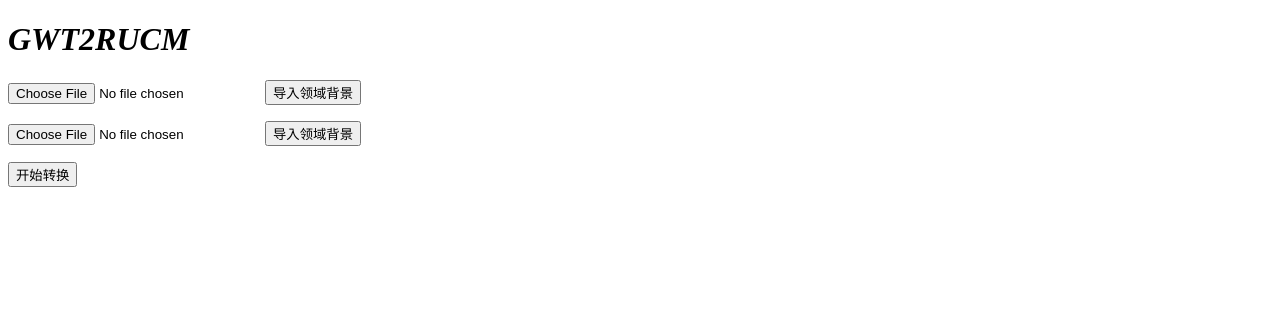
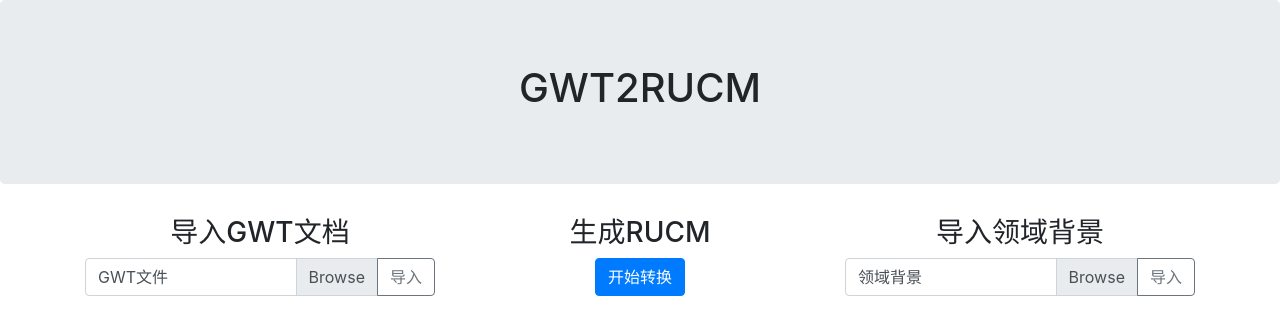
Before and after one commit to PatrickZad/AISRED, a Flask app: page / in a window 1280 px wide. Shown: the top 335 px of the page. Run offline with Flask 2, Linux system fonts and the light colour scheme; parts of the project's set-up code (start-up, migrations or seed data) failed here and were passed over; some libraries are stand-ins or nearby versions.

Commit message:
添加表示层，控制层，数据调度器，数据层的接口描述

```diff
--- a/Project/GWT2RUCM/templates/index.html
+++ b/Project/GWT2RUCM/templates/index.html
@@ -1,24 +1,102 @@
 <!DOCTYPE html>
-<html lang="en">
+<html lang="zh-CN">
+
 <head>
-    <meta charset="UTF-8">
+    <meta charset="utf-8">
+    <meta http-equiv="X-UA-Compatible" content="IE=edge">
+    <meta name="viewport" content="width=device-width, initial-scale=1">
+    <!-- 上述3个meta标签*必须*放在最前面，任何其他内容都*必须*跟随其后！ -->
+    <!-- 新 Bootstrap4 核心 CSS 文件 -->
+    <link rel="stylesheet" href="https://cdn.staticfile.org/twitter-bootstrap/4.1.0/css/bootstrap.min.css">
+
+    <!-- jQuery文件。务必在bootstrap.min.js 之前引入 -->
+    <script src="https://cdn.staticfile.org/jquery/3.2.1/jquery.min.js"></script>
+
+    <!-- popper.min.js 用于弹窗、提示、下拉菜单 -->
+    <script src="https://cdn.staticfile.org/popper.js/1.12.5/umd/popper.min.js"></script>
+
+    <!-- 最新的 Bootstrap4 核心 JavaScript 文件 -->
+    <script src="https://cdn.staticfile.org/twitter-bootstrap/4.1.0/js/bootstrap.min.js"></script>
     <title>GWT2RUCM</title>
 </head>
+
 <body>
-    <h1 style="font-style:italic">GWT2RUCM</h1>
+    <div class="jumbotron text-center">
+        <h1>GWT2RUCM</h1>
+    </div>
+    <div class="container">
+        <div class="row">
+            <div class="col-sm-4">
+                <h3 align="center">导入GWT文档</h3>
+                <form action="/import_GWT" method="post">
+                    <div class="input-group">
+                        <div class="custom-file">
+                            <input type="file" class="custom-file-input" id="inputGroupFile04" aria-describedby="inputGroupFileAddon04"
+                                name=file value="浏览">
+                            <label class="custom-file-label" for="inputGroupFile04">GWT文件</label>
+                        </div>
+                        <div class="input-group-append">
+                            <button class="btn btn-outline-secondary" type="submit" id="inputGroupFileAddon04">导入</button>
+                        </div>
+                    </div>
+                </form>
+            </div>
+            <div class="col-sm-4" align="center">
+                <h3>生成RUCM</h3>
+                <form action="/Translation" method="post">
+                    <button type="submit" class="btn btn-primary">开始转换</button>
+                </form>
+            </div>
+            <div class="col-sm-4">
+                <h3 align="center">导入领域背景</h3>
+                <form action="/import_background" method="post">
+                    <div class="input-group">
+                        <div class="custom-file">
+                            <input type="file" class="custom-file-input" id="inputGroupFile04" aria-describedby="inputGroupFileAddon04"
+                                name=file value="浏览">
+                            <label class="custom-file-label" for="inputGroupFile04">领域背景</label>
+                        </div>
+                        <div class="input-group-append">
+                            <button class="btn btn-outline-secondary" type="submit" id="inputGroupFileAddon04">导入</button>
+                        </div>
+                    </div>
+                </form>
+            </div>
+        </div>
+    </div>
+
+
+    <!--
     {% if message %}
-        <p style="color:red">{{ message }}</p>
+    <p style="color:red">{{ message }}</p>
     {% endif %}
+
     <form action="/import_background" method="post">
-        <p><input type=file name=file>
-            <input type=submit value=导入领域背景>
+        <div class="input-group mb-3">
+            <div class="custom-file">
+                <input type="file" class="custom-file-input" id="inputGroupFile02">
+                <label class="custom-file-label" for="inputGroupFile02" aria-describedby="inputGroupFileAddon02">Choose
+                    file</label>
+            </div>
+            <div class="input-group-append">
+                <span class="input-group-text" id="inputGroupFileAddon02">Upload</span>
+            </div>
+        </div>
     </form>
     <form action="/import_GWT" method="post">
-        <p><input type=file name=file>
-            <input type=submit value=导入领域背景>
+        <p>
+            <input type=file name=file>
+            <input type=submit v导入>
     </form>
     <form action="/Translation" method="post">
-        <p><button type="submit">开始转换</button></p>
+        <p>
+            <button type="submit" class="btn btn-primary">开始转换</button></p>
     </form>
+-->
+    <script src="https://code.jquery.com/jquery-3.3.1.slim.min.js" integrity="sha384-q8i/X+965DzO0rT7abK41JStQIAqVgRVzpbzo5smXKp4YfRvH+8abtTE1Pi6jizo"
+        crossorigin="anonymous"></script>
+    <script src="https://cdnjs.cloudflare.com/ajax/libs/popper.js/1.14.3/umd/popper.min.js" integrity="sha384-ZMP7rVo3mIykV+2+9J3UJ46jBk0WLaUAdn689aCwoqbBJiSnjAK/l8WvCWPIPm49"
+        crossorigin="anonymous"></script>
+    <script src="https://stackpath.bootstrapcdn.com/bootstrap/4.1.3/js/bootstrap.min.js" integrity="sha384-ChfqqxuZUCnJSK3+MXmPNIyE6ZbWh2IMqE241rYiqJxyMiZ6OW/JmZQ5stwEULTy"
+        crossorigin="anonymous"></script>
 </body>
-</html>
```
Also changed, not shown: Project/GWT2RUCM/templates/index0.html (added, +24 -0 lines), 1 other file.
